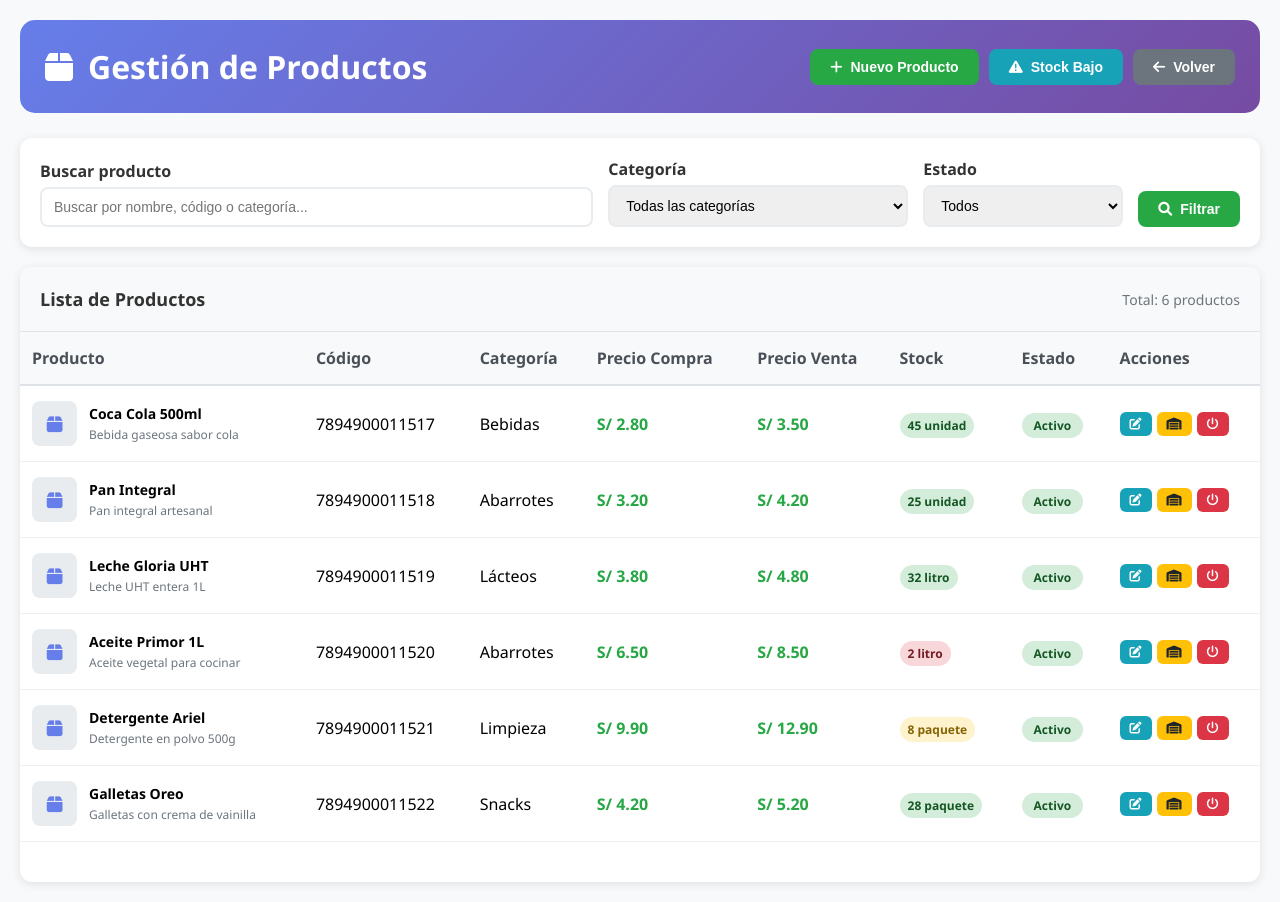
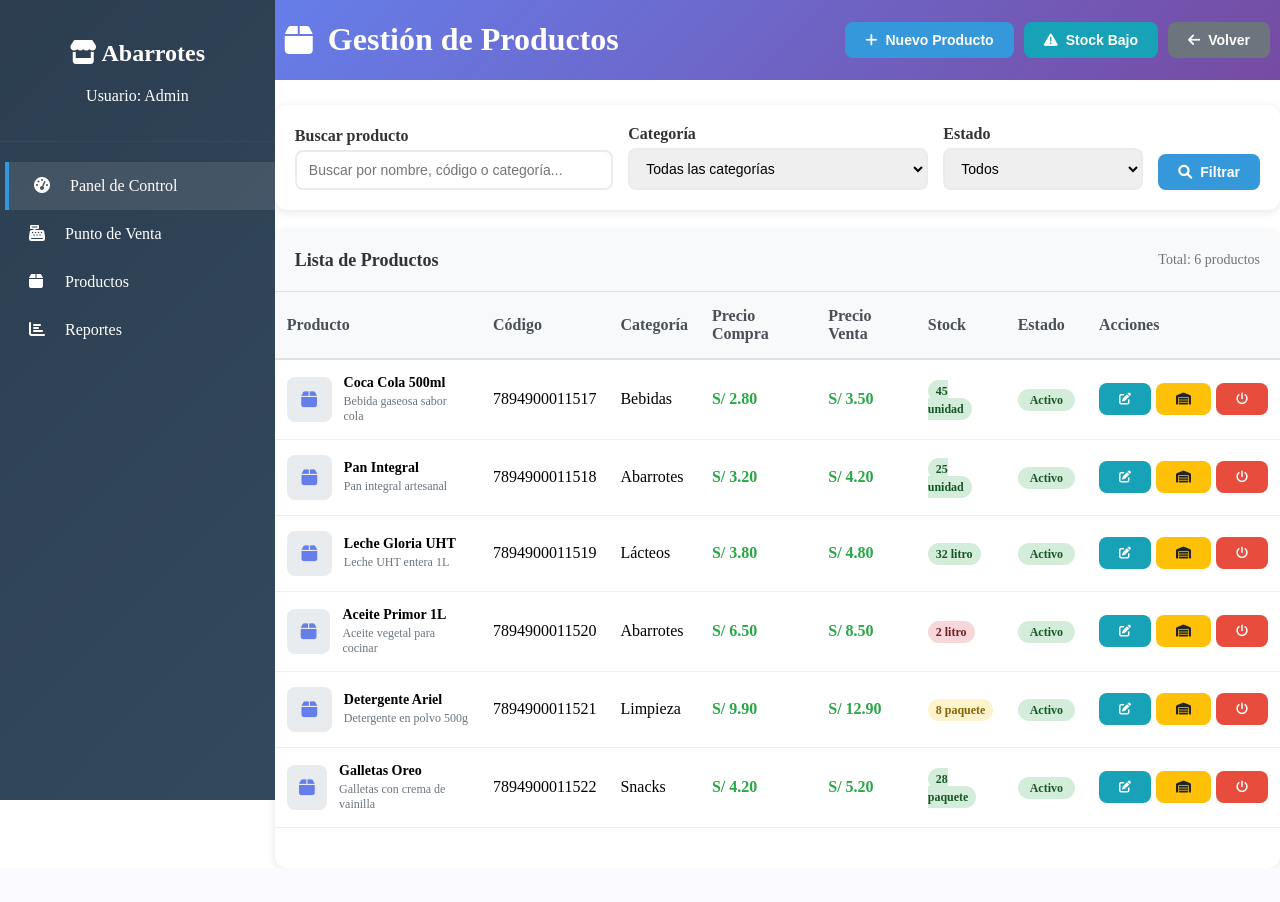
Before and after one commit to Neymarjr04/controlVentas, a PHP site: the page made by TeoriaSistemas/pages/gestionProd.php in a window 1280 px wide. After the commit the page ends 868 px from the top, so only its background shows below. Run offline with PHP 8.4, Linux system fonts and the light colour scheme; the template is opened without the code that fills it, so the values that code supplies are empty.

Commit message:
login conectado a mysql
conectado a mysql el login y los productos mostrados con navbar

```diff
--- /dev/null
+++ b/TeoriaSistemas/components/aside.php
@@ -0,0 +1,45 @@
+<aside class="sidebar">
+    <div class="sidebar-header">
+        <h2><i class="fas fa-store"></i> Abarrotes</h2>
+        <p id="userInfo">Usuario: Admin</p>
+    </div>
+    <nav class="sidebar-menu">
+        <a
+            href="#dashboard"
+            class="menu-item active"
+            data-section="dashboard">
+            <i class="fas fa-tachometer-alt"></i> Panel de Control
+        </a>
+        <a href="/puntodeVenta.html" class="menu-item" data-section="ventas">
+            <i class="fas fa-cash-register"></i> Punto de Venta
+        </a>
+        <a href="./gestionProd.php" class="menu-item">
+            <i class="fas fa-box"></i> Productos
+        </a>
+        <!-- <a href="#clientes" class="menu-item" data-section="clientes">
+            <i class="fas fa-users"></i> Clientes
+          </a>
+          <a href="#proveedores" class="menu-item" data-section="proveedores">
+            <i class="fas fa-truck"></i> Proveedores
+          </a>
+          <a href="#compras" class="menu-item" data-section="compras">
+            <i class="fas fa-shopping-cart"></i> Compras
+          </a>
+          <a href="#inventario" class="menu-item" data-section="inventario">
+            <i class="fas fa-warehouse"></i> Inventario
+          </a> -->
+        <!-- <a href="#caja" class="menu-item" data-section="caja">
+            <i class="fas fa-money-bill-wave"></i> Caja
+          </a> -->
+        <a href="./reportes.php" class="menu-item" data-section="reportes">
+            <i class="fas fa-chart-bar"></i> Reportes
+        </a>
+        <!-- <a
+            href="#configuracion"
+            class="menu-item"
+            data-section="configuracion"
+          >
+            <i class="fas fa-cog"></i> Configuración
+          </a> -->
+    </nav>
+</aside>
--- a/TeoriaSistemas/index.php
+++ b/TeoriaSistemas/index.php
@@ -2,7 +2,7 @@
     require_once("controller/controlador.php");
     session_start();
 
-    if (isset($_SESSION['token']) && isset($_SESSION['usuario'])) {
+    if ( isset($_SESSION['usuario'])) {
 
         $valor = $_SERVER["REQUEST_URI"];
 
@@ -16,7 +16,7 @@
                 ModeloControlador::error_pagina();
             }
         } else {
-            ModeloControlador::ventas() ;
+            ModeloControlador::productos();
         };
     } else {
         ModeloControlador::login();
--- a/TeoriaSistemas/pages/gestionProd.php
+++ b/TeoriaSistemas/pages/gestionProd.php
@@ -9,9 +9,11 @@
       rel="stylesheet"
     />
     <link rel="stylesheet" href="./styles/gestionProd.css" />
+    <link rel="stylesheet" href="./styles/navbar.css">
     <script defer src="./js/gestionProd.js"></script>
   </head>
   <body>
+    <?php include "components/aside.php"; ?>
     <div class="container">
       <div class="header">
         <h1>
--- a/TeoriaSistemas/styles/gestionProd.css
+++ b/TeoriaSistemas/styles/gestionProd.css
@@ -1,25 +1,9 @@
-* {
-  margin: 0;
-  padding: 0;
-  box-sizing: border-box;
-}
-
-body {
-  font-family: "Segoe UI", Tahoma, Geneva, Verdana, sans-serif;
-  background-color: #f8f9fa;
-  padding: 20px;
-}
-
-.container {
-  max-width: 1400px;
-  margin: 0 auto;
-}
 
 .header {
   background: linear-gradient(135deg, #667eea 0%, #764ba2 100%);
   color: white;
-  padding: 25px;
-  border-radius: 15px;
+  border-radius: 0;
+  padding: 0 10px;
   margin-bottom: 25px;
   display: flex;
   justify-content: space-between;
--- /dev/null
+++ b/TeoriaSistemas/styles/navbar.css
@@ -0,0 +1,145 @@
+body{
+    display: flex;
+    flex-direction: row;
+    padding: 0;
+    margin: 0;
+}
+
+.container{
+    max-width: 1400px;
+    width: 80%;
+}
+
+.dashboard {
+  display: none;
+  background-color: #f8f9fa;
+}
+
+.sidebar {
+  width: 280px;
+  background: linear-gradient(135deg, #2c3e50 0%, #34495e 100%);
+  color: white;
+  position: sticky;
+  top: 0;
+  height: 100vh;
+  overflow-y: auto;
+  z-index: 1000;
+}
+
+.sidebar-header {
+  padding: 20px;
+  text-align: center;
+  border-bottom: 1px solid #34495e;
+}
+
+.sidebar-menu {
+  padding: 20px 0;
+}
+
+.menu-item {
+  display: block;
+  padding: 15px 25px;
+  color: white;
+  text-decoration: none;
+  transition: all 0.3s ease;
+  border-left: 4px solid transparent;
+}
+
+.menu-item:hover,
+.menu-item.active {
+  background-color: rgba(255, 255, 255, 0.1);
+  border-left-color: #3498db;
+  transform: translateX(5px);
+}
+
+.menu-item i {
+  margin-right: 12px;
+  width: 20px;
+}
+
+.main-content {
+  margin-left: 280px;
+  padding: 20px;
+}
+
+.top-bar {
+  background: white;
+  padding: 15px 25px;
+  border-radius: 10px;
+  box-shadow: 0 2px 10px rgba(0, 0, 0, 0.1);
+  margin-bottom: 25px;
+  display: flex;
+  justify-content: space-between;
+  align-items: center;
+}
+
+.stats-grid {
+  display: grid;
+  grid-template-columns: repeat(auto-fit, minmax(250px, 1fr));
+  gap: 20px;
+  margin-bottom: 30px;
+}
+
+.stat-card {
+  background: white;
+  padding: 25px;
+  border-radius: 15px;
+  box-shadow: 0 5px 15px rgba(0, 0, 0, 0.08);
+  transition: transform 0.3s ease;
+}
+
+.stat-card:hover {
+  transform: translateY(-5px);
+}
+
+.stat-card .stat-icon {
+  font-size: 2.5em;
+  margin-bottom: 15px;
+  opacity: 0.8;
+}
+
+.stat-card.sales {
+  color: #27ae60;
+}
+.stat-card.products {
+  color: #3498db;
+}
+.stat-card.customers {
+  color: #e74c3c;
+}
+.stat-card.revenue {
+  color: #f39c12;
+}
+
+.stat-value {
+  font-size: 2em;
+  font-weight: bold;
+  margin-bottom: 5px;
+}
+
+.btn {
+  padding: 10px 20px;
+  border: none;
+  border-radius: 8px;
+  cursor: pointer;
+  text-decoration: none;
+  display: inline-flex;
+  align-items: center;
+  gap: 8px;
+  transition: all 0.3s ease;
+}
+
+.btn-primary {
+  background-color: #3498db;
+  color: white;
+}
+
+.btn-danger {
+  background-color: #e74c3c;
+  color: white;
+}
+
+.btn:hover {
+  transform: translateY(-2px);
+  box-shadow: 0 5px 15px rgba(0, 0, 0, 0.2);
+}
```
Also changed, not shown: TeoriaSistemas/js/login.js (+31 -40 lines), TeoriaSistemas/model/Response.php (added, +22 -0 lines), TeoriaSistemas/model/conexion.php (+21 -6 lines), TeoriaSistemas/model/tasks/loginTask.php (added, +24 -0 lines), TeoriaSistemas/pages/login.php (+6 -124 lines), TeoriaSistemas/pages/paginaPrincipal.php (added, +72 -0 lines), TeoriaSistemas/styles/login.css (+9 -0 lines).
